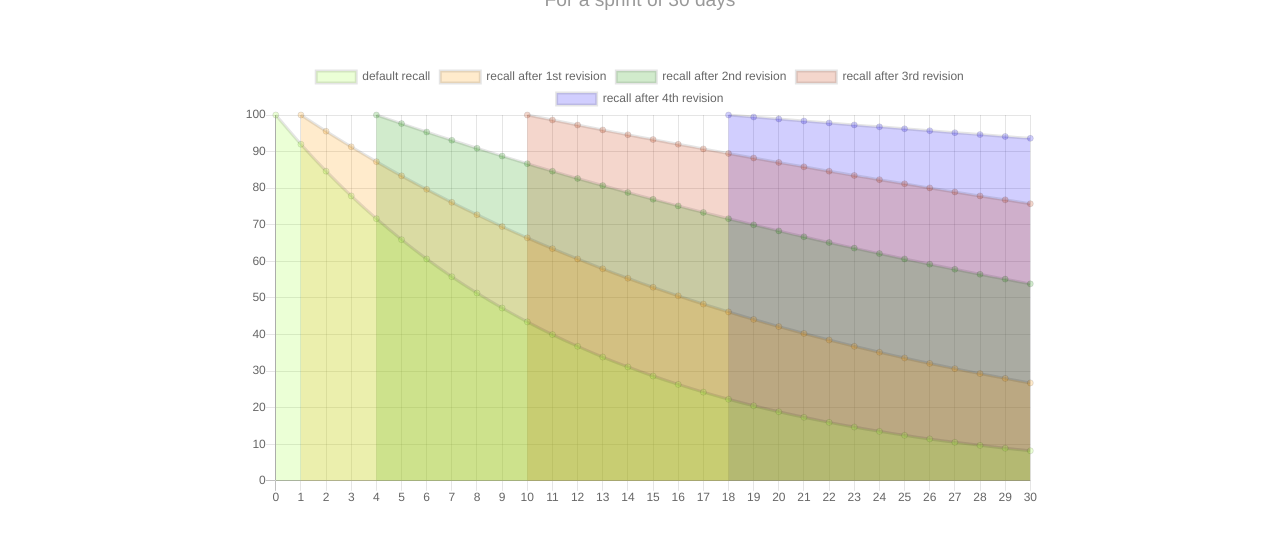
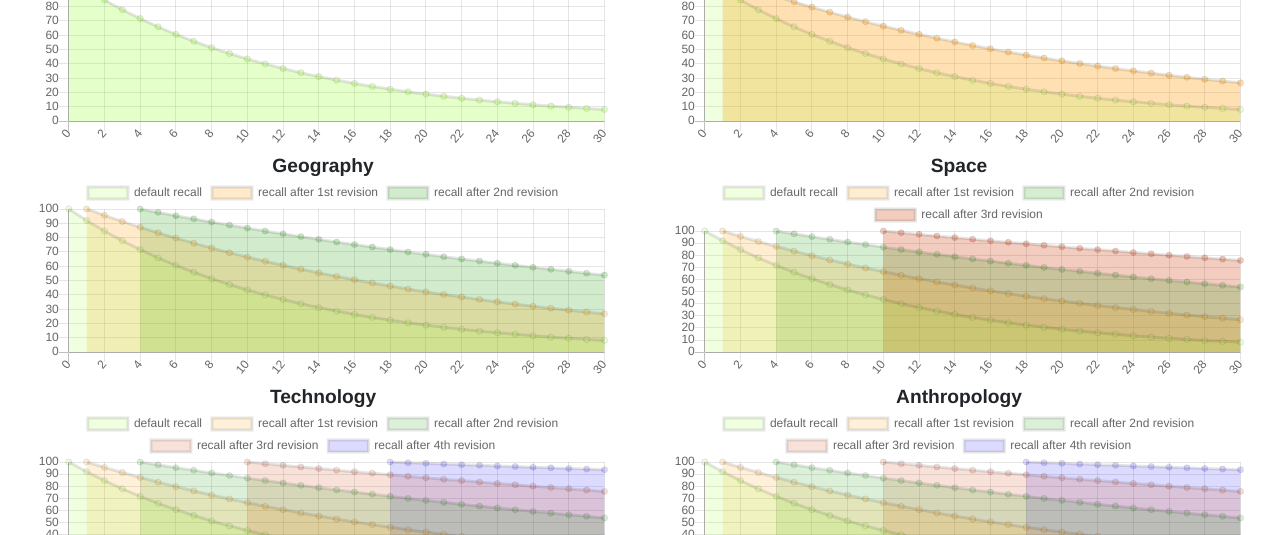
Before and after one commit to karantyagi/iRecall-HackHarvard18, a plain HTML site: page dashboard/index.html in a window 1280 px wide. Shown: the part 85-620 px from the top of the page. Drawn offline with nearby package versions, Linux system fonts and the light colour scheme.

Commit message:
added recall curves to dashboard

```diff
--- a/dashboard/index.html
+++ b/dashboard/index.html
@@ -1,54 +1,63 @@
 <!DOCTYPE html>
 <html>
 <head>
-  <title>Recall Curve</title>
-  <script src="https://cdnjs.cloudflare.com/ajax/libs/Chart.js/2.5.0/Chart.min.js"></script>
+  <title>Recall Curves</title>
+
+  <link rel="stylesheet" href="https://maxcdn.bootstrapcdn.com/bootstrap/4.0.0/css/bootstrap.min.css" integrity="sha384-Gn5384xqQ1aoWXA+058RXPxPg6fy4IWvTNh0E263XmFcJlSAwiGgFAW/dAiS6JXm" crossorigin="anonymous">
   <link rel="stylesheet" type="text/css" href="style.css">
 </head>
 <body>
 
-<div class="wrapper">
-  <h1>Recall curve for Hackathon Topic</h1>
-  <h2>For a sprint of 30 days</h2>
-  <canvas id="myCurve1" width="1600" height="900"></canvas>
+<div>
+  <div class="row">
+    <div class="column mr-2 ml-5 mt-2">
+      <h1 class="mb-0">Social Studies</h1>
+      <!--<h2>Recall curve for questions from Social Studies</h2>-->
+      <canvas id="myCurve1" width="580" height="200"></canvas>
     </div>
 
-<div class="wrapper">
-  <h1>Recall curve for History Topic</h1>
-  <h2>For a sprint of 30 days</h2>
-  <canvas id="myCurve2" width="1600" height="900"></canvas>
+    <div class="column mr-2 ml-5 mt-2">
+      <h1 class="mb-0">History</h1>
+      <!--<h2>Recall curve for questions from History</h2>-->
+      <canvas id="myCurve2" width="580" height="200"></canvas>
+    </div>
   </div>
 
-<div class="wrapper">
-  <h1>Recall curve for Geography</h1>
-  <h2>For a sprint of 30 days</h2>
-  <canvas id="myCurve3" width="1600" height="900"></canvas>
+    <div class="row">
+      <div class="column mr-2 ml-5 mt-2">
+        <h1 class="mb-0">Geography</h1>
+        <!--<h2>Recall curve for questions from Geography</h2>-->
+        <canvas id="myCurve3" width="580" height="200"></canvas>
       </div>
 
-<div class="wrapper">
-  <h1>Recall curve for Agile Development</h1>
-  <h2>For a sprint of 30 days</h2>
-  <canvas id="myCurve4" width="1600" height="900"></canvas>
+      <div class="column mr-2 ml-5 mt-2">
+        <h1 class="mb-0">Space</h1>
+        <!--<h2>Recall curve for questions from Space</h2>-->
+        <canvas id="myCurve4" width="580" height="200"></canvas>
+      </div>
     </div>
 
-<div class="wrapper">
-  <h1>Recall curve for Databases</h1>
-  <h2>For a sprint of 30 days</h2>
-  <canvas id="myCurve5" width="1600" height="900"></canvas>
+  <div class="row">
+    <div class="column mr-2 ml-5 mt-2">
+      <h1 class="mb-0">Technology</h1>
+      <!--<h2>Recall curve for questions from Technology</h2>-->
+      <canvas id="myCurve5" width="580" height="200"></canvas>
     </div>
 
-<div class="wrapper">
-  <h1>Recall curve for Environment</h1>
-  <h2>For a sprint of 30 days</h2>
-  <canvas id="myCurve6" width="1600" height="900"></canvas>
+    <div class="column mr-2 ml-5 mt-2">
+      <h1 class="mb-0">Anthropology</h1>
+      <!--<h2>Recall curve for questions from Anthropology</h2>-->
+      <canvas id="myCurve6" width="580" height="200"></canvas>
+    </div>
   </div>
 
-<div class="wrapper">
-  <h1>Recall curve for Science</h1>
-  <h2>For a sprint of 30 days</h2>
-  <canvas id="myCurve7" width="1600" height="900"></canvas>
 </div>
 
+<script src="https://cdnjs.cloudflare.com/ajax/libs/Chart.js/2.5.0/Chart.min.js"></script>
 <script src="script.js"></script>
+<script src="https://code.jquery.com/jquery-3.2.1.slim.min.js" integrity="sha384-KJ3o2DKtIkvYIK3UENzmM7KCkRr/rE9/Qpg6aAZGJwFDMVNA/GpGFF93hXpG5KkN" crossorigin="anonymous"></script>
+<script src="https://cdnjs.cloudflare.com/ajax/libs/popper.js/1.12.9/umd/popper.min.js" integrity="sha384-ApNbgh9B+Y1QKtv3Rn7W3mgPxhU9K/ScQsAP7hUibX39j7fakFPskvXusvfa0b4Q" crossorigin="anonymous"></script>
+<script src="https://maxcdn.bootstrapcdn.com/bootstrap/4.0.0/js/bootstrap.min.js" integrity="sha384-JZR6Spejh4U02d8jOt6vLEHfe/JQGiRRSQQxSfFWpi1MquVdAyjUar5+76PVCmYl" crossorigin="anonymous"></script>
+
 </body>
 </html>
--- a/dashboard/script.js
+++ b/dashboard/script.js
@@ -64,30 +64,8 @@ let myChart1 = new Chart(ctx1, {
                 {
                     label: 'default recall',
                     data: base_data,
-                    backgroundColor: "rgba(153,255,51,0.2)"
-                },
-                {
-                    label: 'recall after 1st revision',
-                    data: review1,
-                    backgroundColor: "rgba(255,153,0,0.2)"
-                },
-                {
-                    label: 'recall after 2nd revision',
-                    data: review2,
-                    backgroundColor: "rgba(25,153,0,0.2)"
-                },
-                {
-                    label: 'recall after 3rd revision',
-                    data: review3,
-                    backgroundColor: "rgba(200,53,0,0.2)"
-                },
-                {
-                    label: 'recall after 4th revision',
-                    data: review4,
-                    backgroundColor: "rgba(25,13,250,0.2)"
+                    backgroundColor: "rgba(153,255,51,0.25)"
                 }
-
-
             ]
     }
 });
@@ -111,22 +89,7 @@ let myChart2 = new Chart(ctx2, {
                 {
                     label: 'recall after 1st revision',
                     data: review1,
-                    backgroundColor: "rgba(255,153,0,0.15)"
-                },
-                {
-                    label: 'recall after 2nd revision',
-                    data: review2,
-                    backgroundColor: "rgba(25,153,0,0.15)"
-                },
-                {
-                    label: 'recall after 3rd revision',
-                    data: review3,
-                    backgroundColor: "rgba(200,53,0,0.15)"
-                },
-                {
-                    label: 'recall after 4th revision',
-                    data: review4,
-                    backgroundColor: "rgba(25,13,250,0.15)"
+                    backgroundColor: "rgba(255,153,0,0.3)"
                 }
 
 
@@ -154,22 +117,12 @@ let myChart3 = new Chart(ctx3, {
                 {
                     label: 'recall after 1st revision',
                     data: review1,
-                    backgroundColor: "rgba(255,153,0,0.15)"
+                    backgroundColor: "rgba(255,153,0,0.2)"
                 },
                 {
                     label: 'recall after 2nd revision',
                     data: review2,
-                    backgroundColor: "rgba(25,153,0,0.15)"
-                },
-                {
-                    label: 'recall after 3rd revision',
-                    data: review3,
-                    backgroundColor: "rgba(200,53,0,0.15)"
-                },
-                {
-                    label: 'recall after 4th revision',
-                    data: review4,
-                    backgroundColor: "rgba(25,13,250,0.15)"
+                    backgroundColor: "rgba(25,153,0,0.20)"
                 }
 
 
@@ -197,24 +150,18 @@ let myChart4 = new Chart(ctx4, {
                 {
                     label: 'recall after 1st revision',
                     data: review1,
-                    backgroundColor: "rgba(255,153,0,0.15)"
+                    backgroundColor: "rgba(255,153,0,0.18)"
                 },
                 {
                     label: 'recall after 2nd revision',
                     data: review2,
-                    backgroundColor: "rgba(25,153,0,0.15)"
+                    backgroundColor: "rgba(25,153,0,0.18)"
                 },
                 {
                     label: 'recall after 3rd revision',
                     data: review3,
-                    backgroundColor: "rgba(200,53,0,0.15)"
-                },
-                {
-                    label: 'recall after 4th revision',
-                    data: review4,
-                    backgroundColor: "rgba(25,13,250,0.15)"
+                    backgroundColor: "rgba(200,53,0,0.25)"
                 }
-
 
             ]
     }
@@ -303,45 +250,3 @@ let myChart6 = new Chart(ctx6, {
             ]
     }
 });
-
-// curve for 7th topic/question
-
-Chart.defaults.global.elements.line.fill = true;
-
-let ctx7 = document.getElementById("myCurve7").getContext('2d');
-let myChart7 = new Chart(ctx7, {
-    type: 'line',
-    data: {
-        labels: days,
-        datasets:
-            [
-                {
-                    label: 'default recall',
-                    data: base_data,
-                    backgroundColor: "rgba(153,255,51,0.15)"
-                },
-                {
-                    label: 'recall after 1st revision',
-                    data: review1,
-                    backgroundColor: "rgba(255,153,0,0.15)"
-                },
-                {
-                    label: 'recall after 2nd revision',
-                    data: review2,
-                    backgroundColor: "rgba(25,153,0,0.15)"
-                },
-                {
-                    label: 'recall after 3rd revision',
-                    data: review3,
-                    backgroundColor: "rgba(200,53,0,0.15)"
-                },
-                {
-                    label: 'recall after 4th revision',
-                    data: review4,
-                    backgroundColor: "rgba(25,13,250,0.15)"
-                }
-
-
-            ]
-    }
-});
--- a/dashboard/style.css
+++ b/dashboard/style.css
@@ -3,21 +3,15 @@ body {
   text-align: center;
 }
 
-.wrapper {
-  max-width: 800px;
-  margin: 30px auto;
-}
 
 h1 {
-  font-weight: 200;
-  font-size: 2.2em;
-  margin: 0 0 0.1em 0;
+  font-weight: bold;
+  font-size: 1.2em;
 }
 
 h2 {
-  font-weight: 200;
-  font-size: 1.2em;
-  margin: 0 0 50px;
+  font-style: italic;
+  font-size: 0.85em;
   color: #999;
 }
 
```
Also changed, not shown: dashboard/chart.html (line endings or trailing spaces). Lines whose indentation alone changed are shown as unchanged.
